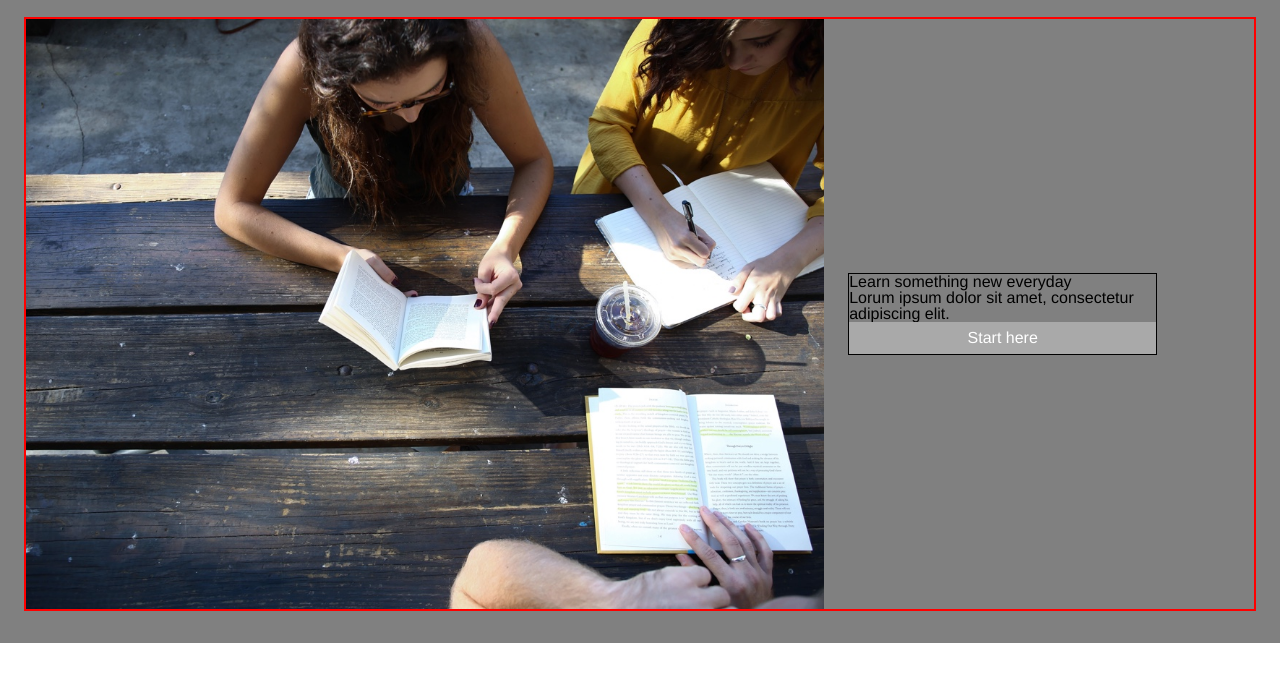
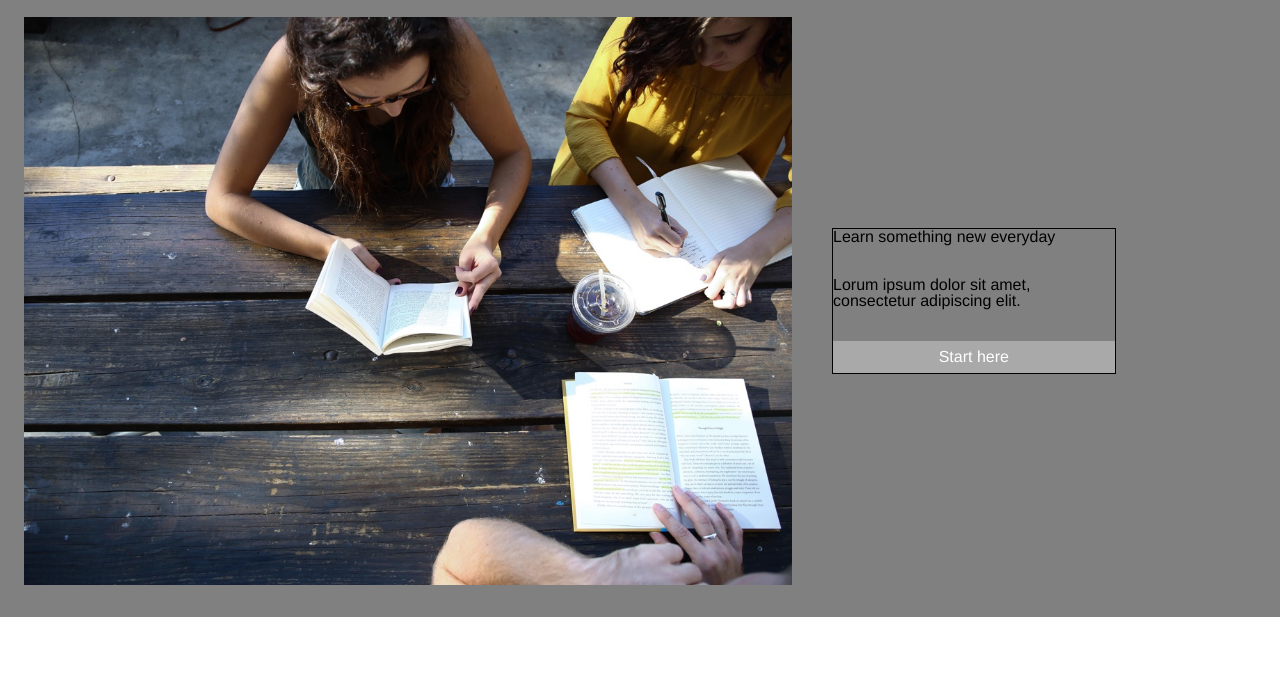
Before and after one commit to justinbaldauf/Colmar, a plain HTML site: page index.html in a window 1280 px wide. Shown: the part 79-760 px from the top of the page. Drawn offline with Linux system fonts and the light colour scheme.

Commit message:
landing page 2

```diff
--- a/index.html
+++ b/index.html
@@ -31,7 +31,6 @@
     </header>
     <main>
       <div class="landing-page">
-        <div class="flex-container">
         <img src="./images/banner.jpg"/>
         <div class="flex-container-column">
           <h1>Learn something new everyday</h1>
@@ -41,7 +40,6 @@
           </div>
         </div>
       </div>
-      </div>
     </main>
 
   </body>
--- a/style.css
+++ b/style.css
@@ -108,25 +108,25 @@ main {
 }
 
 .landing-page img {
-  width: 65%;
+  width: 60%;
   height: auto;
-  padding-right: 1.5rem;
-  display: block;
-}
-
-.flex-container {
-  width: auto;
-  display: flex;
-  align-items: center;
-  margin: 2rem 1.5rem;
-  border: 2px red solid;
+  padding: 2rem 1.5rem;
+  /* display: block; */
 }
 
 .flex-container-column {
-  width: 25%;
+  width: 22%;
   display: flex;
   flex-direction: column;
   border: 1px black solid;
+}
+
+.landing-page .flex-container-column {
+  margin-left: 1rem;
+}
+
+main h3 {
+  padding: 2rem 0;
 }
 
 .button {
```
Lines whose indentation alone changed are shown as unchanged.
